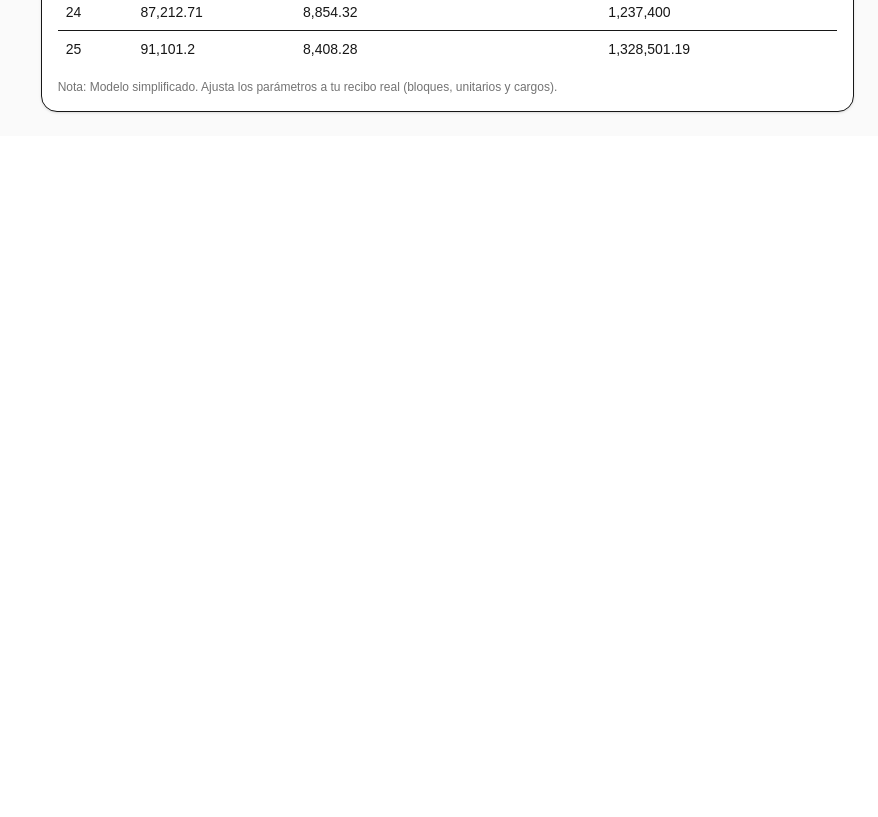
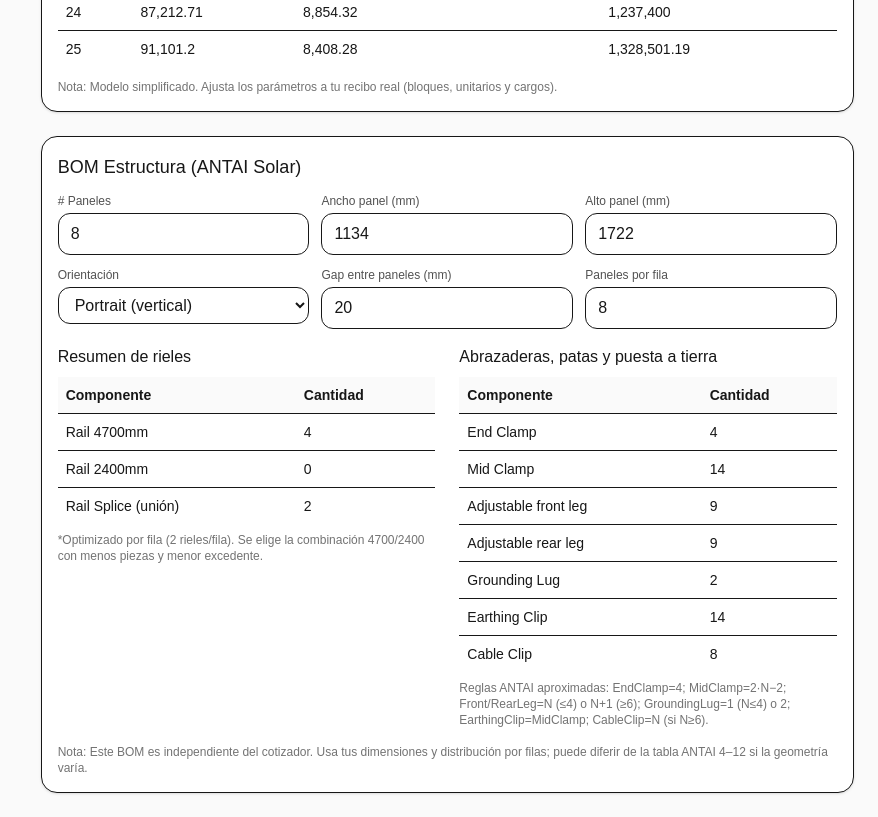
Before and after one commit to ZCC98GDLMX/aurasolar-cotizador, a Next.js app: page /cotizador in a window 1280 px wide. Shown: the part 2460-3277 px from the top of the page, without its empty margins (402-1280 px from the left). Before the commit the page ends 2596 px from the top, so only its background shows below. Built offline with nearby package versions, Linux system fonts and the light colour scheme.

Commit message:
fix(bom): make midClamp/frontLeg/rearLeg mutable (let)

```diff
--- a/app/cotizador/page.tsx
+++ b/app/cotizador/page.tsx
@@ -3,7 +3,8 @@
 
 "use client";
 
-import React, { useMemo, useState, useEffect } from "react";
+import React, { useMemo, useState } from "react";
+
 // usando ruta relativa (seguro)
 import NumField from "../components/Num";
 import { Help } from "../components/Help";
@@ -58,9 +59,6 @@ type Month =
   | "Ene" | "Feb" | "Mar" | "Abr" | "May" | "Jun"
   | "Jul" | "Ago" | "Sep" | "Oct" | "Nov" | "Dic";
 
-const MONTHS = [
-  "Ene","Feb","Mar","Abr","May","Jun","Jul","Ago","Sep","Oct","Nov","Dic",
-] as const;
 
 const MONTH_INDEX: Record<Month, number> = {
   Ene:0, Feb:1, Mar:2, Abr:3, May:4, Jun:5,
@@ -122,6 +120,61 @@ function bimestralGeneration(systemKW: number, annualKWhPerKW: number): BMap {
 function sumBMap(map: BMap) {
   return (Object.keys(map) as BKey[]).reduce((acc, k) => acc + (map[k] || 0), 0);
 }
+// ==== Helpers BOM (ANTAI) ====
+
+// Optimizador: para una longitud requerida (mm), encuentra combo de rieles 4700/2400
+// que cumpla >= L con MENOS piezas y MENOR excedente.
+function pickRailsForLength(lengthMM: number) {
+  const L = Math.max(0, Math.round(lengthMM));
+  const R1 = 4700, R2 = 2400;
+  let best = { n4700: 0, n2400: 0, waste: Infinity, pieces: Infinity, total: 0 };
+
+  const max47 = Math.ceil(L / R1) + 2;
+  const max24 = Math.ceil(L / R2) + 3;
+
+  for (let a = 0; a <= max47; a++) {
+    for (let b = 0; b <= max24; b++) {
+      const total = a * R1 + b * R2;
+      if (total < L) continue;
+      const pieces = a + b;
+      const waste = total - L;
+      if (pieces < best.pieces || (pieces === best.pieces && waste < best.waste)) {
+        best = { n4700: a, n2400: b, waste, pieces, total };
+      }
+    }
+  }
+  return best;
+}
+
+// Reglas ANTAI aproximadas y escalables a cualquier N
+function bomAntaiForPanels(totalPanels: number, panelsPerRow: number) {
+  const N = Math.max(0, Math.floor(totalPanels));
+  const nPerRow = Math.max(1, Math.floor(panelsPerRow));
+  const rows = Math.ceil(N / nPerRow);
+
+  const midPerRow = (m: number) => Math.max(0, 2 * m - 2);
+  const legsPerRow = (m: number) => (m <= 4 ? m : Math.max(0, m) + 1); // front = rear
+
+  const endClamp = 4; // como en hoja ANTAI (estructura completa)
+  let midClamp = 0;
+  let frontLeg = 0;
+  let rearLeg = 0;
+
+  for (let r = 0; r < rows; r++) {
+    const m = r === rows - 1 ? N - r * nPerRow : nPerRow;
+    if (m <= 0) continue;
+    midClamp += midPerRow(m);
+    frontLeg += legsPerRow(m);
+    rearLeg += legsPerRow(m);
+  }
+
+  const groundingLug = N <= 4 ? 1 : 2;
+  const earthingClip = midClamp;
+  const cableClip = N >= 6 ? N : 0;
+
+  return { endClamp, midClamp, frontLeg, rearLeg, groundingLug, earthingClip, cableClip, rows };
+}
+
 
 // Estimar demanda (kW) desde kWh Bimestrales (≈ 60 días)
 const estimateDemandKWFromBim = (
@@ -494,6 +547,14 @@ const [tPDBT, setTPDBT] = useLocalStorageState(lsKey("tPDBT"), DEFAULT_TARIFFS.P
 // Toggle calibrado PDBT
 const [usePdbtCal, setUsePdbtCal] = useLocalStorageState(lsKey("usePdbtCal"), true);
 
+// ===== BOM Estructura (ANTAI) — Entradas manuales =====
+const [bomPanels, setBomPanels] = useState<number>(8);         // # paneles
+const [bomWidthMM, setBomWidthMM] = useState<number>(1134);    // ancho panel (portrait)
+const [bomHeightMM, setBomHeightMM] = useState<number>(1722);  // alto panel
+const [bomOrientation, setBomOrientation] = useState<"portrait"|"landscape">("portrait");
+const [bomGapMM, setBomGapMM] = useState<number>(20);          // separación entre paneles
+const [bomPanelsPerRow, setBomPanelsPerRow] = useState<number>(8); // paneles por fila
+
 function resetDefaults() {
   setCons({ B1: 900, B2: 980, B3: 1100, B4: 1200, B5: 1000, B6: 950 });
   setPsh(5.5);
@@ -627,6 +688,46 @@ function resetDefaults() {
       "Flujos": roi.rows.map((r) => ({ Anio: r.year, Flujo: round2(r.cf), Flujo_descontado: round2(r.pv), Acumulado: round2(r.cum) })),
     });
   }
+
+// ===== Cálculos BOM =====
+const bom = useMemo(() => {
+  const dimAlong = bomOrientation === "portrait" ? bomWidthMM : bomHeightMM; // largo que suma en la fila
+  const panelsPerRow = Math.max(1, Math.floor(bomPanelsPerRow));
+  const totalPanels = Math.max(0, Math.floor(bomPanels));
+  const rows = Math.ceil(totalPanels / panelsPerRow);
+
+  // Rieles por fila: L = m*dimAlong + (m-1)*gap
+  const railsInfo = {
+    perRowPieces: [] as { n4700: number; n2400: number; splices: number }[],
+    total4700: 0,
+    total2400: 0,
+    totalSplices: 0,
+  };
+
+  for (let r = 0; r < rows; r++) {
+    const m = r === rows - 1 ? totalPanels - r * panelsPerRow : panelsPerRow;
+    if (m <= 0) continue;
+    const rowLen = m * dimAlong + Math.max(0, m - 1) * bomGapMM;
+
+    // 2 rieles por fila
+    for (let rail = 0; rail < 2; rail++) {
+      const combo = pickRailsForLength(rowLen);
+      railsInfo.total4700 += combo.n4700;
+      railsInfo.total2400 += combo.n2400;
+      railsInfo.totalSplices += Math.max(0, combo.n4700 + combo.n2400 - 1);
+      railsInfo.perRowPieces.push({
+        n4700: combo.n4700,
+        n2400: combo.n2400,
+        splices: Math.max(0, combo.n4700 + combo.n2400 - 1),
+      });
+    }
+  }
+
+  const parts = bomAntaiForPanels(totalPanels, panelsPerRow);
+
+  return { ...railsInfo, ...parts };
+}, [bomPanels, bomWidthMM, bomHeightMM, bomOrientation, bomGapMM, bomPanelsPerRow]);
+
 
   return (
     <div className="min-h-screen bg-neutral-50">
@@ -871,6 +972,66 @@ Para obtenerlo desde tu recibo, divide el costo total de cada concepto entre los
       Nota: Modelo simplificado. Ajusta los parámetros a tu recibo real (bloques, unitarios y cargos).
     </p>
   </Card>
+
+{/* =========================
+      BOM Estructura (ANTAI)
+     ========================= */}
+  <Card title="BOM Estructura (ANTAI Solar)">
+    <div className="grid grid-cols-1 md:grid-cols-3 gap-3">
+      <Num label="# Paneles" value={bomPanels} setValue={setBomPanels} step={1} />
+      <Num label="Ancho panel (mm)" value={bomWidthMM} setValue={setBomWidthMM} step={10} />
+      <Num label="Alto panel (mm)" value={bomHeightMM} setValue={setBomHeightMM} step={10} />
+      <div className="flex flex-col">
+        <label className="text-xs text-neutral-600 mb-1">Orientación</label>
+        <select
+          className="px-3 py-2 rounded-xl border bg-white"
+          value={bomOrientation}
+          onChange={(e)=>setBomOrientation(e.target.value as "portrait"|"landscape")}
+        >
+          <option value="portrait">Portrait (vertical)</option>
+          <option value="landscape">Landscape (horizontal)</option>
+        </select>
+      </div>
+      <Num label="Gap entre paneles (mm)" value={bomGapMM} setValue={setBomGapMM} step={5} />
+      <Num label="Paneles por fila" value={bomPanelsPerRow} setValue={setBomPanelsPerRow} step={1} />
+    </div>
+
+    <div className="mt-4 grid grid-cols-1 md:grid-cols-2 gap-6">
+      <div>
+        <h4 className="font-medium mb-2">Resumen de rieles</h4>
+        <Table rows={[
+          { Componente: "Rail 4700mm", Cantidad: bom.total4700 },
+          { Componente: "Rail 2400mm", Cantidad: bom.total2400 },
+          { Componente: "Rail Splice (unión)", Cantidad: bom.totalSplices },
+        ]} />
+        <p className="text-xs text-neutral-500 mt-2">
+          *Optimizado por fila (2 rieles/fila). Se elige la combinación 4700/2400 con menos piezas y menor excedente.
+        </p>
+      </div>
+
+      <div>
+        <h4 className="font-medium mb-2">Abrazaderas, patas y puesta a tierra</h4>
+        <Table rows={[
+          { Componente: "End Clamp", Cantidad: bom.endClamp },
+          { Componente: "Mid Clamp", Cantidad: bom.midClamp },
+          { Componente: "Adjustable front leg", Cantidad: bom.frontLeg },
+          { Componente: "Adjustable rear leg", Cantidad: bom.rearLeg },
+          { Componente: "Grounding Lug", Cantidad: bom.groundingLug },
+          { Componente: "Earthing Clip", Cantidad: bom.earthingClip },
+          { Componente: "Cable Clip", Cantidad: bom.cableClip },
+        ]} />
+        <p className="text-xs text-neutral-500 mt-2">
+          Reglas ANTAI aproximadas: EndClamp=4; MidClamp=2·N−2; Front/RearLeg=N (≤4) o N+1 (≥6);
+          GroundingLug=1 (N≤4) o 2; EarthingClip=MidClamp; CableClip=N (si N≥6).
+        </p>
+      </div>
+    </div>
+
+    <p className="text-xs text-neutral-500 mt-4">
+      Nota: Este BOM es independiente del cotizador. Usa tus dimensiones y distribución por filas;
+      puede diferir de la tabla ANTAI 4–12 si la geometría varía.
+    </p>
+  </Card>
 </section>
 </main>
 </div>
```
